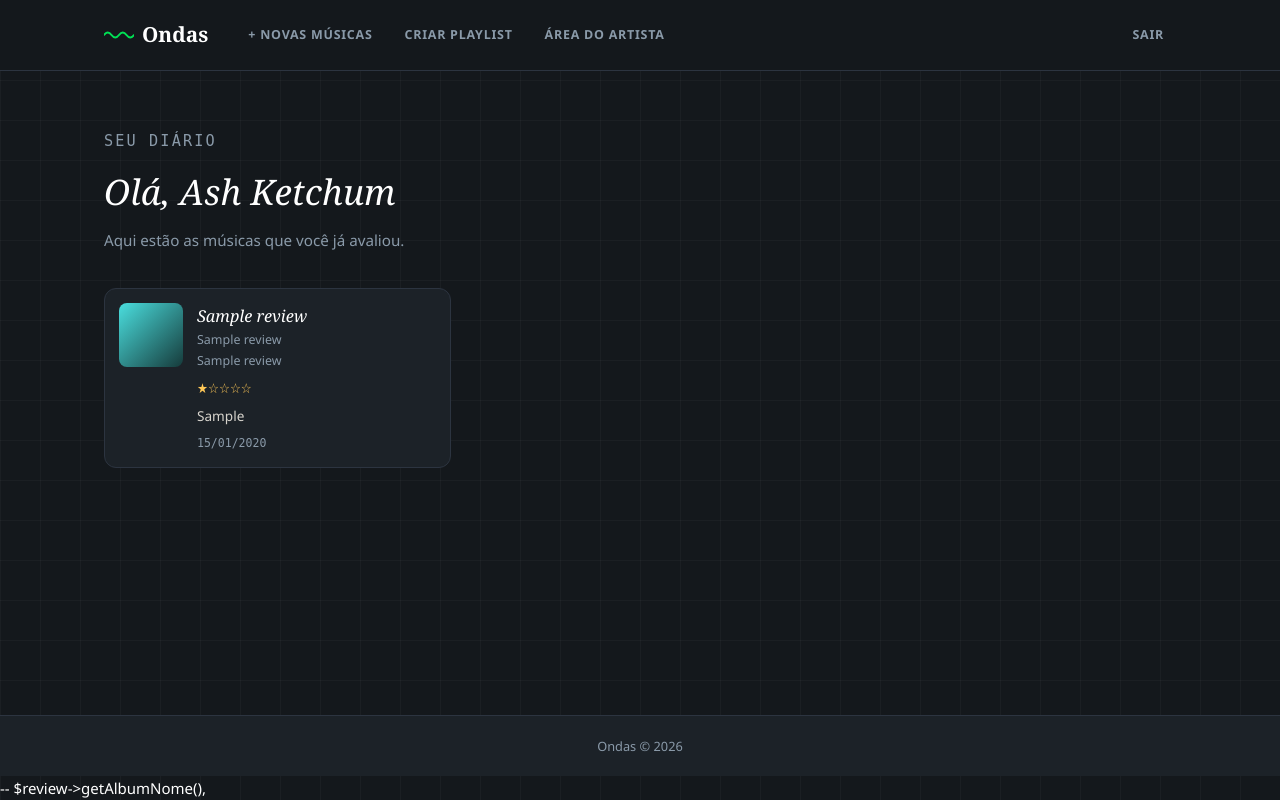
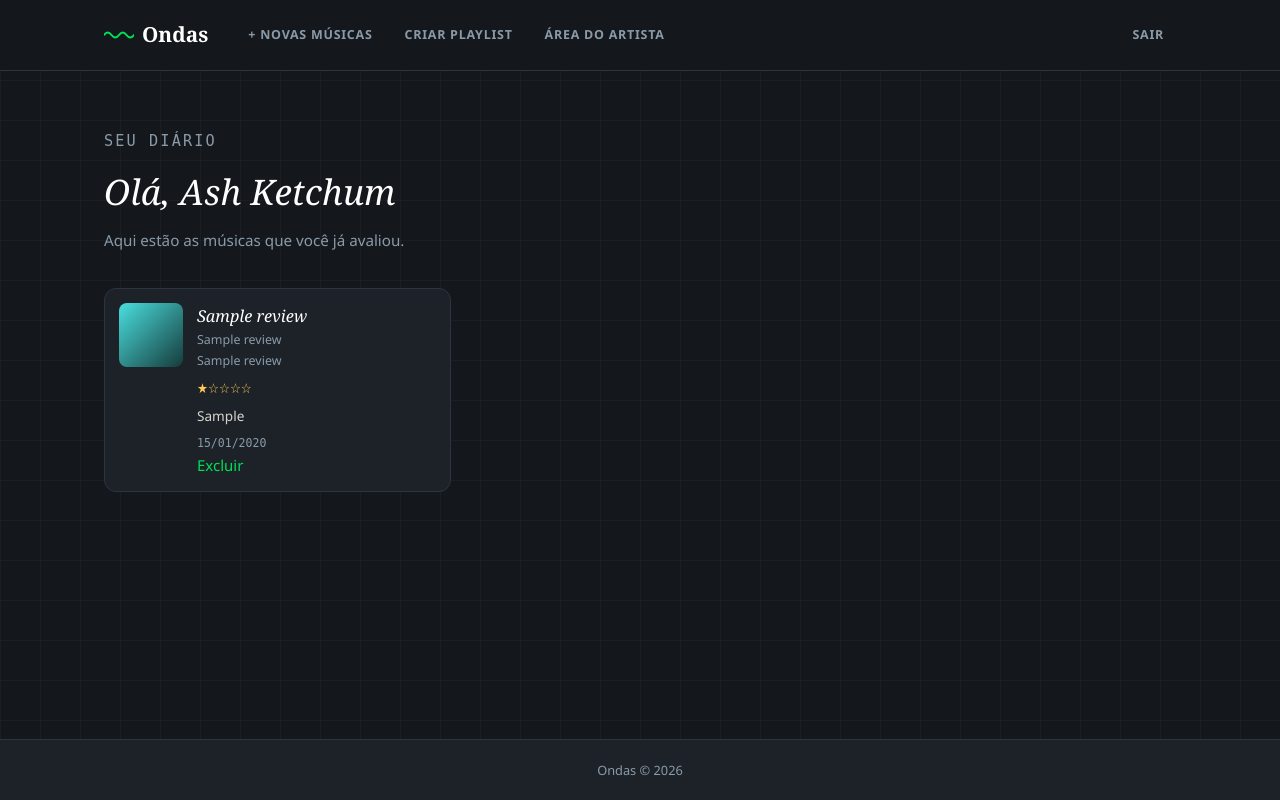
Before and after one commit to joaocesar070708-glitch/trabalhoOndas, a PHP site: page /index.php in a window 1280 px wide. Run offline with PHP 8.4, Linux system fonts and the light colour scheme; the visitor is signed in with stand-in values (Sample User, id 1); data comes from the database, SQL or seed files in the repository; tables that the repository leaves empty hold one stand-in row (values such as "Sample post").

Commit message:
Função excluir música

```diff
--- a/trabalho/pages/index.php
+++ b/trabalho/pages/index.php
@@ -1,4 +1,5 @@
 <?php
+
 
 require_once __DIR__ . '/../includes/auth.php';
 require_once __DIR__ . '/../repository/UsuarioRepository.php';
@@ -13,7 +14,16 @@ if ($user === null) {
 }
 
 $repoReview = new ReviewRepository();
+
+if (!empty($_GET['excluir'])) {
+
+    $repoReview->excluir((int) $_GET['excluir']);
+    header('Location: index.php');
+    exit;
+}
+
 $reviews = $repoReview->listarPorUsuario($user->getId());
+
 
 function renderEstrelas(int $nota): string {
     $nota = max(0, min(5, $nota));
@@ -62,12 +72,13 @@ require_once __DIR__ . '/../includes/header.php';
           <p class="review-meta">
             <?= date('d/m/Y', strtotime($review->getCriadoEm())) ?>
           </p>
+          <a href="index.php?excluir=<?= $review->getId() ?>"
+            onclick="return confirm('Certeza que deseja excluir esta review?')">Excluir</a>
         </div>
       </article>
     <?php endforeach; ?>
-  </div>
+
+
 <?php endif; ?>
 
 <?php require_once __DIR__ . '/../includes/footer.php'; ?>
-
--- $review->getAlbumNome(),
```
